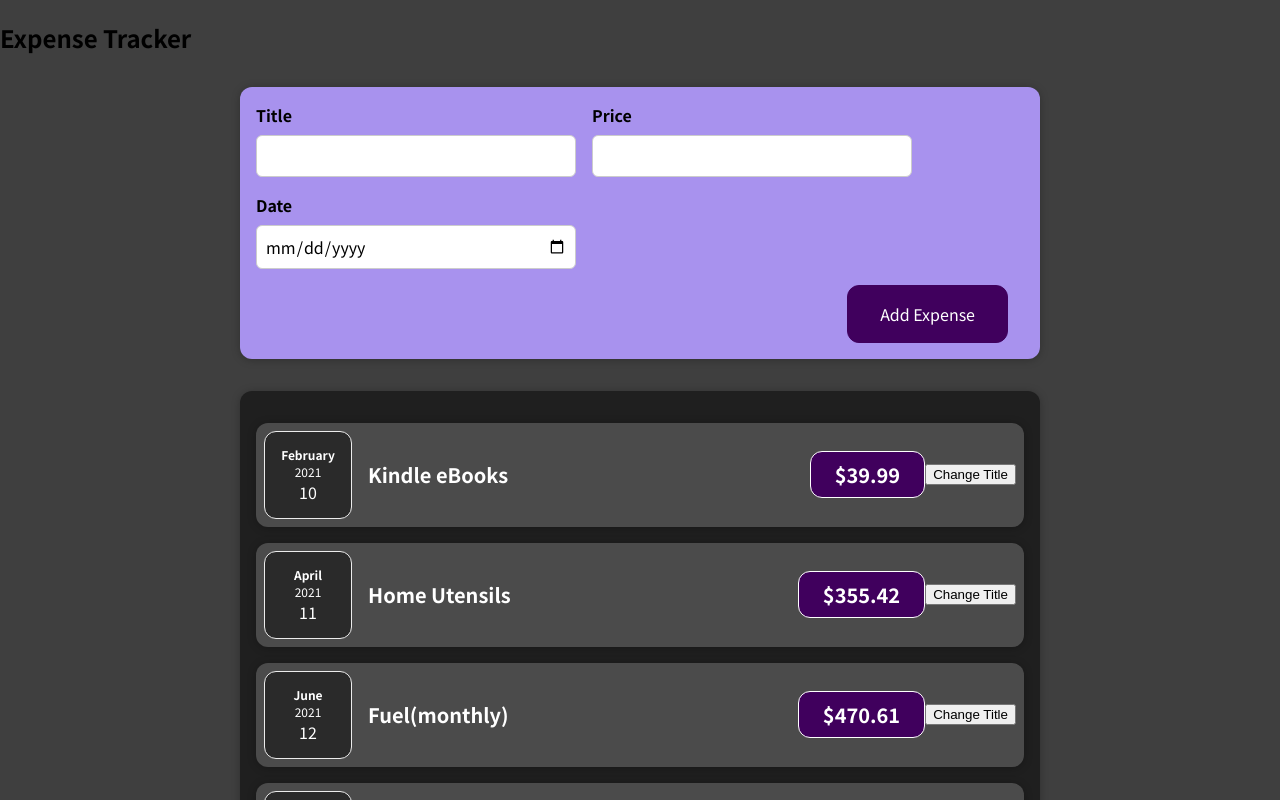
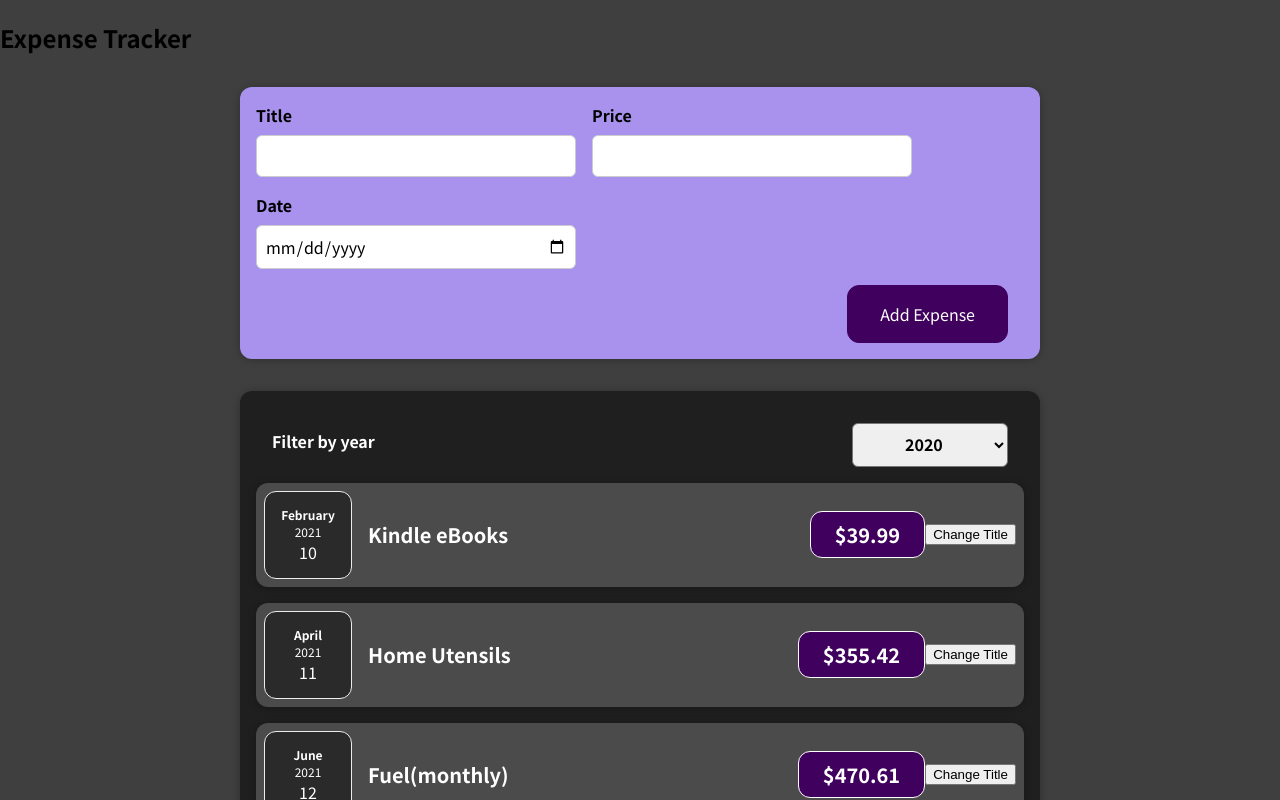
Before and after one commit to SulthanNK/Expense-Tracker, a React (Create React App) app: page / in a window 1280 px wide. Shown: the top 800 px of the page. Built offline with nearby package versions, Linux system fonts and the light colour scheme.

Commit message:
✨ Add: Passing data from chikd to parent

```diff
--- a/src/App.js
+++ b/src/App.js
@@ -35,10 +35,15 @@ const App = () => {
     },
   ];
 
+  const addExpense = (expense) => {
+    console.log('from App.js');
+    console.log(expense);
+  };
+
   return (
     <div>
       <h2>Expense Tracker</h2>
-      <NewExpense />
+      <NewExpense onDataPass={addExpense} />
       <Expense data={expenseData} />
     </div>
   );
--- a/src/components/Expense/Expense.js
+++ b/src/components/Expense/Expense.js
@@ -1,11 +1,25 @@
+import { useState } from 'react';
+
 import Card from '../Card/Card';
 import ExpenseItem from '../ExpenseItem/ExpenseItem';
+import ExpenseFilter from '../ExpenseFilter/ExpenseFilter';
 
 import './Expense.css';
 
 const Expense = (props) => {
+  const [filteredYear, setFilteredYear] = useState('2020');
+
+  const filterChangeHandler = (selectedYear) => {
+    setFilteredYear(selectedYear);
+  };
+
   return (
+    <div>
       <Card className='expenses'>
+        <ExpenseFilter
+          defaultFilter={filteredYear}
+          onChangeFilter={filterChangeHandler}
+        />
         <ExpenseItem
           title={props.data[0].title}
           price={props.data[0].price}
@@ -27,6 +41,7 @@ const Expense = (props) => {
           date={props.data[3].date}
         />
       </Card>
+    </div>
   );
 };
 
--- a/src/components/ExpenseForm/ExpenseForm.js
+++ b/src/components/ExpenseForm/ExpenseForm.js
@@ -2,7 +2,7 @@ import { useState } from 'react';
 
 import './ExpenseForm.css';
 
-const ExpenseForm = () => {
+const ExpenseForm = (props) => {
   const [title, setTitle] = useState('');
   const [price, setPrice] = useState('');
   const [date, setDate] = useState('');
@@ -28,7 +28,7 @@ const ExpenseForm = () => {
       date: new Date(date),
     };
 
-    console.log(newExpenseData);
+    props.onDataPass(newExpenseData);
 
     setTitle('');
     setPrice('');
--- a/src/components/NewExpense/NewExpense.js
+++ b/src/components/NewExpense/NewExpense.js
@@ -2,10 +2,19 @@ import ExpenseForm from '../ExpenseForm/ExpenseForm';
 
 import './NewExpense.css';
 
-const NewExpense = () => {
+const NewExpense = (props) => {
+  const dataPassHandler = (savedExpenseData) => {
+    const expenseData = {
+      ...savedExpenseData,
+      id: Math.random().toString(),
+    };
+
+    props.onDataPass(expenseData);
+  };
+
   return (
     <div className='new-expense'>
-      <ExpenseForm />
+      <ExpenseForm onDataPass={dataPassHandler} />
     </div>
   );
 };
```
Lines whose indentation alone changed are shown as unchanged.
